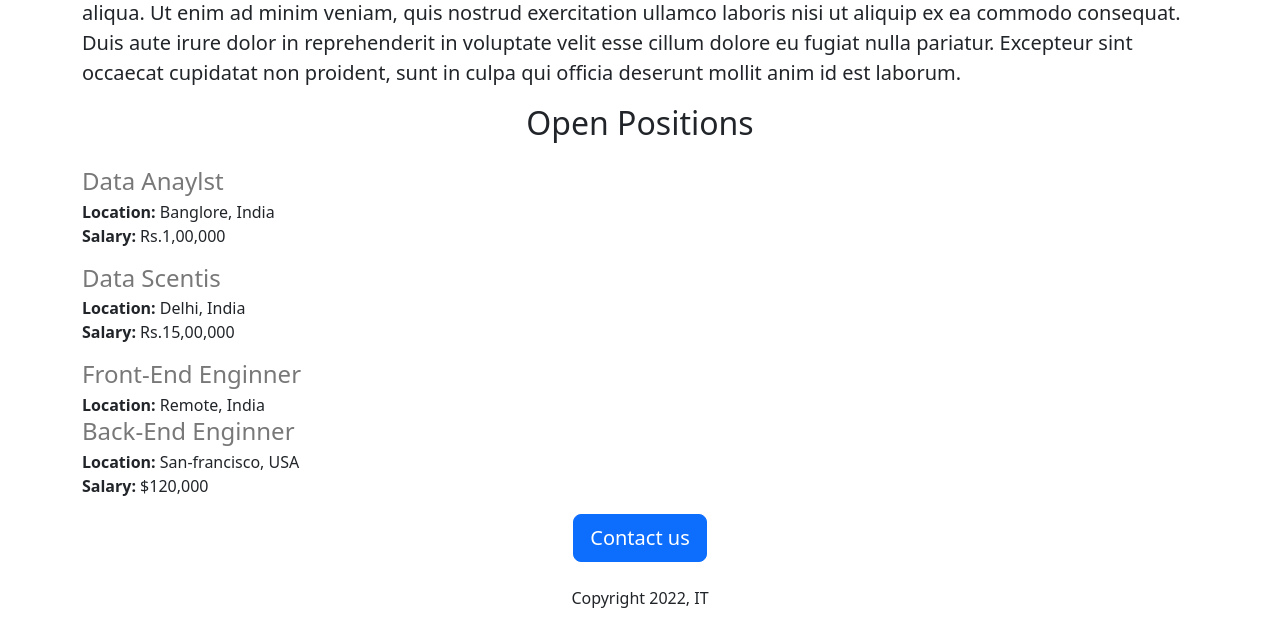
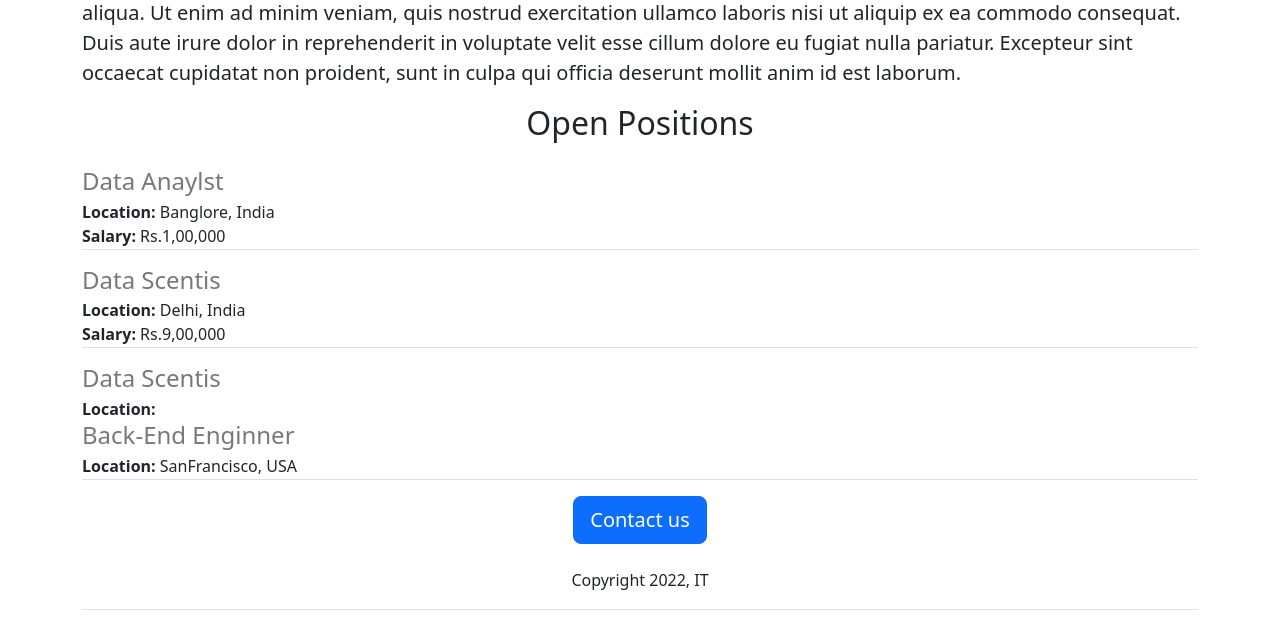
Before and after one commit to AnkurModi26/ankur-carrers-website, a Flask app: page / in a window 1280 px wide. Shown: the part 542-1168 px from the top of the page. Run offline with Flask 3, Linux system fonts and the light colour scheme.

Commit message:
correction

```diff
--- a/app.py
+++ b/app.py
@@ -2,26 +2,32 @@ from flask import Flask, render_template
 
 app = Flask(__name__)
 
-JOBS = [{
-  'id': 1,
-  'title': 'Data Anaylst',
-  'location': 'Banglore, India',
-  'Salary': 'Rs.1,00,000'
-}, {
-  'id': 2,
-  'title': 'Data Scentis',
-  'location': 'Delhi, India',
-  'Salary': 'Rs.15,00,000'
-}, {
-  'id': 3,
-  'title': 'Front-End Enginner ',
-  'location': 'Remote, India',
-}, {
-  'id': 4,
-  'title': 'Back-End Enginner ',
-  'location': 'San-francisco, USA',
-  'Salary': '$120,000'
-}]
+JOBS = [
+  {
+    'id': 1,
+    'title': 'Data Anaylst',
+    'location': 'Banglore, India',
+    'Salary': 'Rs.1,00,000'
+  },
+  {
+    'id': 2,
+    'title': 'Data Scentis',
+    'location': 'Delhi, India',
+    'Salary': 'Rs.9,00,000'
+  },
+  {
+    'id': 3,
+    'title': 'Data Scentis',
+    # 'location': 'Delhi, India',
+    # 'Salary': 'Rs.15,00,000'
+  },
+  {
+    'id': 4,
+    'title': 'Back-End Enginner ',
+    'location': 'SanFrancisco, USA',
+    # 'Salary': '$2500000'
+  }
+]
 
 
 @app.route("/")
--- a/templates/jobitem.html
+++ b/templates/jobitem.html
@@ -1,4 +1,4 @@
-<div style="margin-bottom:16px;">
+<div class="border-bottom" style="margin-bottom:16px;padding-bottom:1px;">
   <h4
     style="color: rgb(120,120,120); margin-bottom: 4px;">
     {{job ['title']}}
@@ -6,9 +6,9 @@
   <div>
     <b>Location:</b> {{job ['location']}}
   </div
-    {% if 'Salary' in job%}
+    {% if 'Salary' in job %}
   <div>
     <b>Salary:</b> {{job ['Salary']}}
   </div
-  {%endif%}
+  {% endif %}
 </div>
```
